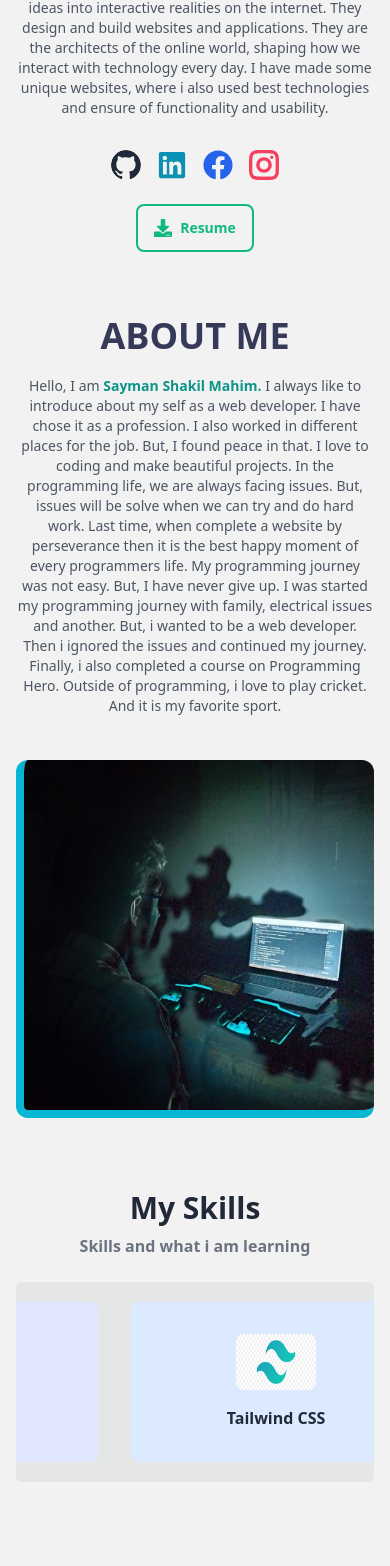
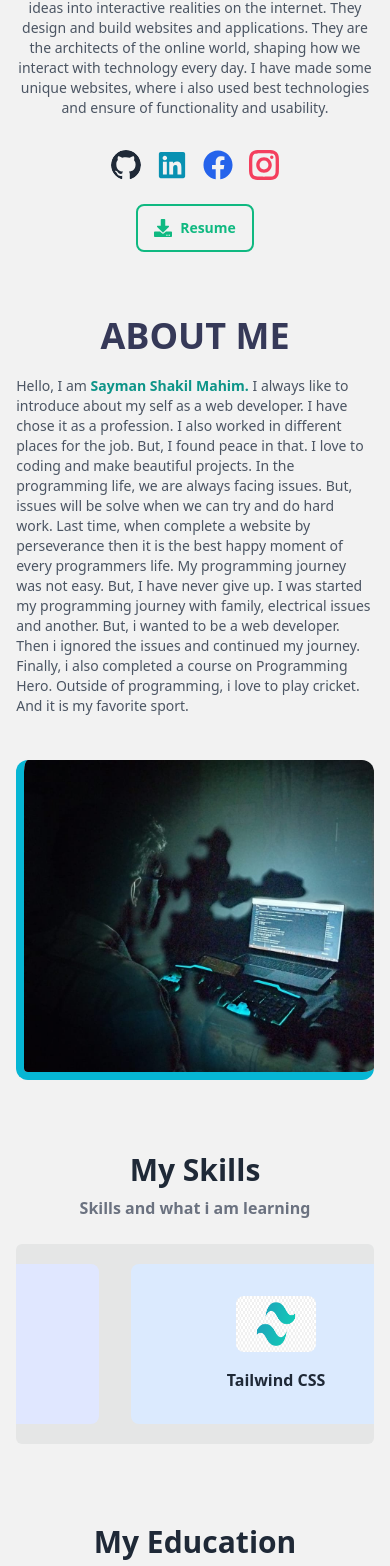
Before and after one commit to ssmahim01/mahim-personal-portfolio, a React (Vite) app: page / in a window 390 px wide. Shown: the part 430-1996 px from the top of the page. Built offline with nearby package versions, Linux system fonts and the light colour scheme.

Commit message:
Added an image for favicon and Updated JSON file with HTML file and CSS file of Navbar also Modified two pages with MainLayout and three components

```diff
--- a/index.html
+++ b/index.html
@@ -2,7 +2,7 @@
 <html lang="en" data-theme="light">
   <head>
     <meta charset="UTF-8" />
-    <link rel="shortcut icon" href="sayman-shakil-mahim(SSM).jpg" type="image/x-icon">
+    <link rel="shortcut icon" href="me-with-laptop.jpg" type="image/x-icon">
     <meta name="viewport" content="width=device-width, initial-scale=1.0" />
     <title>SS Mahim</title>
   </head>
--- a/public/projects.json
+++ b/public/projects.json
@@ -1,12 +1,12 @@
 [
       {
         "id": 1,
-        "name": "Discount Pro Application",
+        "name": "Discount Pro",
         "image": "https://i.ibb.co.com/WxXMR4r/discount-pro.png",
           "mainTechStack": ["React", "React Router", "Firebase", "Tailwind CSS", "Daisy UI"],
           "briefDescription": "An application to discover and use e-commerce discount coupons in Bangladesh.",
           "liveLink": "https://discount-pro-market.web.app",
-          "githubLink": "https://github.com/ssmahim01/discount-pro-application",
+          "githubLink": "https://github.com/ssmahim01/discount-pro",
           "detailedDescription": "This app helps users find coupons by brands, copy coupon codes, and browse available discounts easily.",
           "challenges": [
             "Integrating Firebase authentication and handling edge cases like multiple failed login attempts",
--- a/src/Layouts/MainLayout.jsx
+++ b/src/Layouts/MainLayout.jsx
@@ -6,7 +6,7 @@ const MainLayout = () => {
     return (
         <div className="bg-base-200">
             <Navbar />
-            <div className="min-h-[calc(100vh-53px)]">
+            <div className="min-h-[calc(100vh-52px)]">
             <Outlet />
             </div>
             <Footer />
--- a/src/components/AboutMe/AboutMe.jsx
+++ b/src/components/AboutMe/AboutMe.jsx
@@ -11,7 +11,7 @@ const AboutMe = () => {
             About Me
           </h2>
 
-          <p className="text-gray-600 md:text-base text-sm font-medium md:text-left text-center pb-5">
+          <p className="text-gray-600 md:text-base text-sm font-medium pb-5">
            Hello, I am <span className="text-teal-600 font-bold">Sayman Shakil Mahim.</span> I always like to introduce about my self as a web developer. I have chose it as a profession. I also worked in different places for the job. But, I found peace in that. I love to coding and make beautiful projects. In the programming life, we are always facing issues. But, issues will be solve when we can try and do hard work. Last time, when complete a website by perseverance then it is the best happy moment of every programmers life. My programming journey was not easy. But, I have never give up. I was started my programming journey with family, electrical issues and another. But, i wanted to be a web developer. Then i ignored the issues and continued my journey. Finally, i also completed a course on Programming Hero. Outside of programming, i love to play cricket. And it is my favorite sport.
           </p>
 
@@ -21,7 +21,7 @@ const AboutMe = () => {
           <img
             src={meWithLaptop}
             alt="Image of me with Laptop"
-            className="lg:mt-0 mt-6 lg:h-96 md:w-[450px] md:h-72 w-full h-full object-cover border-l-8 border-b-8 border-cyan-500 rounded-xl"
+            className="lg:mt-0 mt-6 lg:h-96 lg:w-[450px] w-screen h-80 object-cover border-l-8 border-b-8 border-cyan-500 rounded-xl"
           />
         </figure>
       </div>
--- a/src/components/Designation/Designation.jsx
+++ b/src/components/Designation/Designation.jsx
@@ -44,7 +44,7 @@ const Designation = () => {
 
             <button>
               <Link
-                to="https://www.linkedin.com/in/sayman-shakil-mahim-38b6a9318"
+                to="https://www.linkedin.com/in/sayman-shakil-mahim"
                 target="_blank"
               >
                 <FaLinkedin className="text-3xl text-cyan-600" />
--- a/src/components/Skills.jsx
+++ b/src/components/Skills.jsx
@@ -11,7 +11,7 @@ import Heading from "./Heading/Heading";
 
 const Skills = () => {
     return (
-        <div className="w-11/12 mx-auto pt-28">
+        <div className="w-11/12 mx-auto pt-20">
             <Heading title={"My Skills"} subHeading={"Skills and what i am learning"} />
 
              <Marquee className="bg-base-300 p-5 rounded-md" speed={100} pauseOnHover={true}>
--- a/src/pages/Home.jsx
+++ b/src/pages/Home.jsx
@@ -16,7 +16,7 @@ const Home = () => {
         <AboutMe />
       </div>
 
-      <div className="lg:w-[87%] lg:mt-12 -mt-6 mx-auto" id="skills">
+      <div className="lg:w-[87%] lg:mt-16 mt-8 mx-auto" id="skills">
         <Skills />
       </div>
 
--- a/src/pages/Project/Project.jsx
+++ b/src/pages/Project/Project.jsx
@@ -48,7 +48,7 @@ const Project = () => {
         <img
           src={project.image}
           alt={project.name}
-          className="w-full lg:h-96 md:h-72 h-52 rounded-t-lg mb-4"
+          className="w-full lg:h-96 md:h-72 h-52 object-cover rounded-t-lg mb-4"
         />
 
         <div className="lg:pr-14 pr-8 pl-5 pb-8 space-y-3">
--- a/src/pages/Shared/Navbar/Navbar.css
+++ b/src/pages/Shared/Navbar/Navbar.css
@@ -1,4 +1,4 @@
 a.active{
-    color: salmon;
-    text-decoration: underline;
+    color: fuchsia;
+    /* text-decoration: underline; */
 }
```
Also changed, not shown: public/me-with-laptop.jpg (added).
